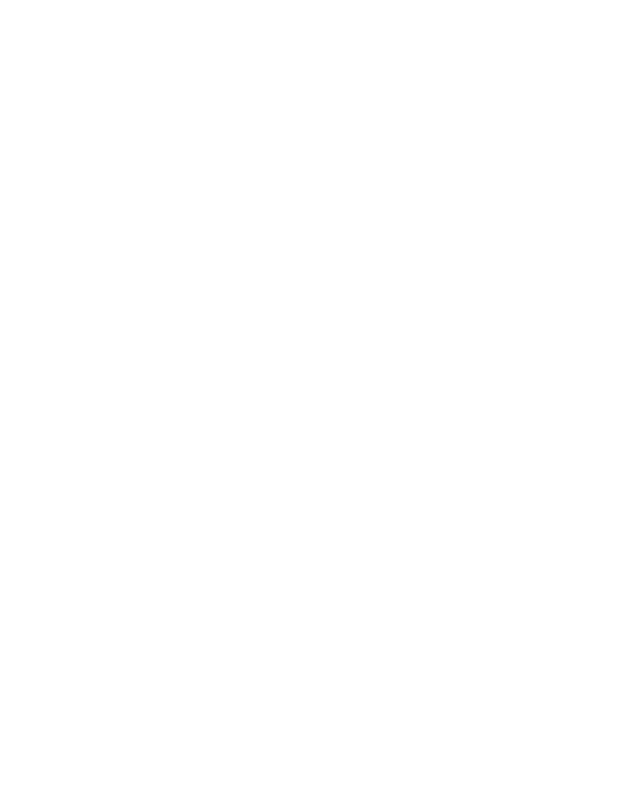
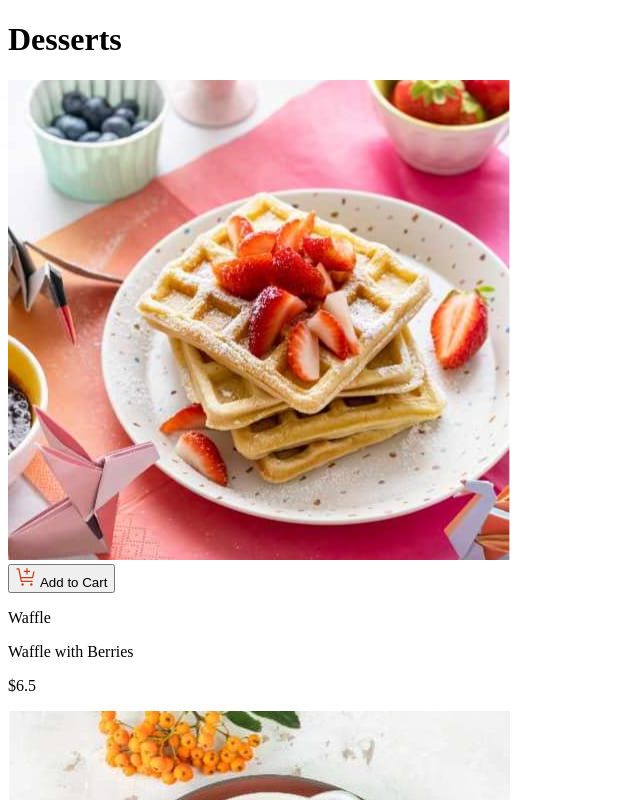
Before and after one commit to MarcelZmelty/caffe-dessert, a website built with webpack: page sweet-shop/src/template.html in a window 1280 px wide. Shown: the top 800 px of the page, without its empty margins (0-640 px from the left). Built offline with nearby package versions, Linux system fonts and the light colour scheme; files whose address does not match are found by name.

Commit message:
display elements on the page

```diff
--- a/sweet-shop/src/index.js
+++ b/sweet-shop/src/index.js
@@ -0,0 +1,6 @@
+import "./styles/index.scss"
+import ListGenerator from "./js/dessertList.js"
+
+const test = new ListGenerator
+
+test.dataFetch()
--- /dev/null
+++ b/sweet-shop/src/js/dessert.js
@@ -0,0 +1,25 @@
+export default class Dessert {
+    constructor(data) {
+        this.id = data.id;
+        this.image = data.image;
+        this.name = data.name;
+        this.category = data.category;
+        this.price = data.price;
+    }
+    createMenuPosition() {
+        const element = document.createElement('div')
+        element.classList.add('menu-position')
+        element.innerHTML = `
+        <div class="menu-position__img-box">
+          <img src="${this.image.desktop}" alt="picture of item on the menu" class="menu-position__image">
+        </div>
+        <button class="menu-position__button"><img src="./assets/images/icon-add-to-cart.svg" alt="shoppingcart icon"> Add to Cart</button>
+        <div class="menu-position__description">
+          <p class="menu-position__category">${this.category}</p>
+          <p class="menu-position__name">${this.name}</p>
+          <p class="menu-position__price">$${this.price}</p>
+        </div>
+        `
+        return element
+    }
+}
--- /dev/null
+++ b/sweet-shop/src/js/dessertList.js
@@ -0,0 +1,21 @@
+import Dessert from "./dessert";
+export default class ListGenerator {
+    constructor() {
+        this.desserts = [];
+    }
+    dataFetch() {
+        fetch('./assets/data/data.json')
+            .then(response => response.json())
+            .then(data => {
+                this.desserts = data.map(dessertData => new Dessert(dessertData));
+                this.renderDesserts()
+            })
+    }
+    renderDesserts() {
+        const menuList = document.querySelector('.menu')
+        menuList.innerHTML = ``
+        this.desserts.forEach(menuPosition => {
+            menuList.appendChild(menuPosition.createMenuPosition())
+        })
+    }
+}
--- /dev/null
+++ b/sweet-shop/src/styles/index.scss
@@ -0,0 +1 @@
+@import "main"
--- a/sweet-shop/src/template.html
+++ b/sweet-shop/src/template.html
@@ -5,5 +5,10 @@
   <meta name="viewport" content="width=device-width, initial-scale=1.0">
 </head>
 <body>
+  <div class="container">
+    <h1>Desserts</h1>
+    <div class="menu"></div>
+    <div class="cart"></div>
+  </div>
 </body>
 </html>
```
Also changed, not shown: sweet-shop/src/styles/_main.scss (added).
